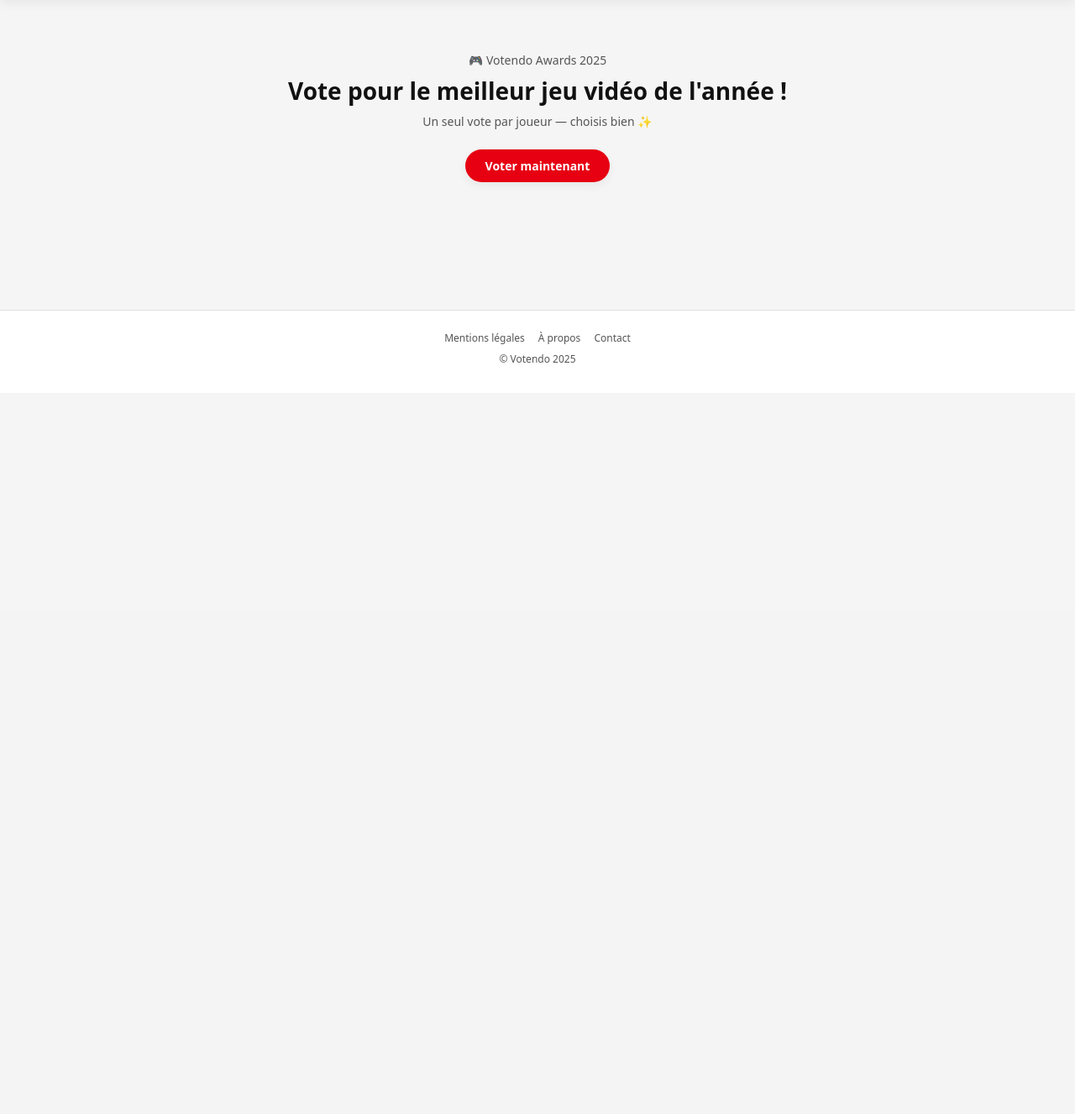
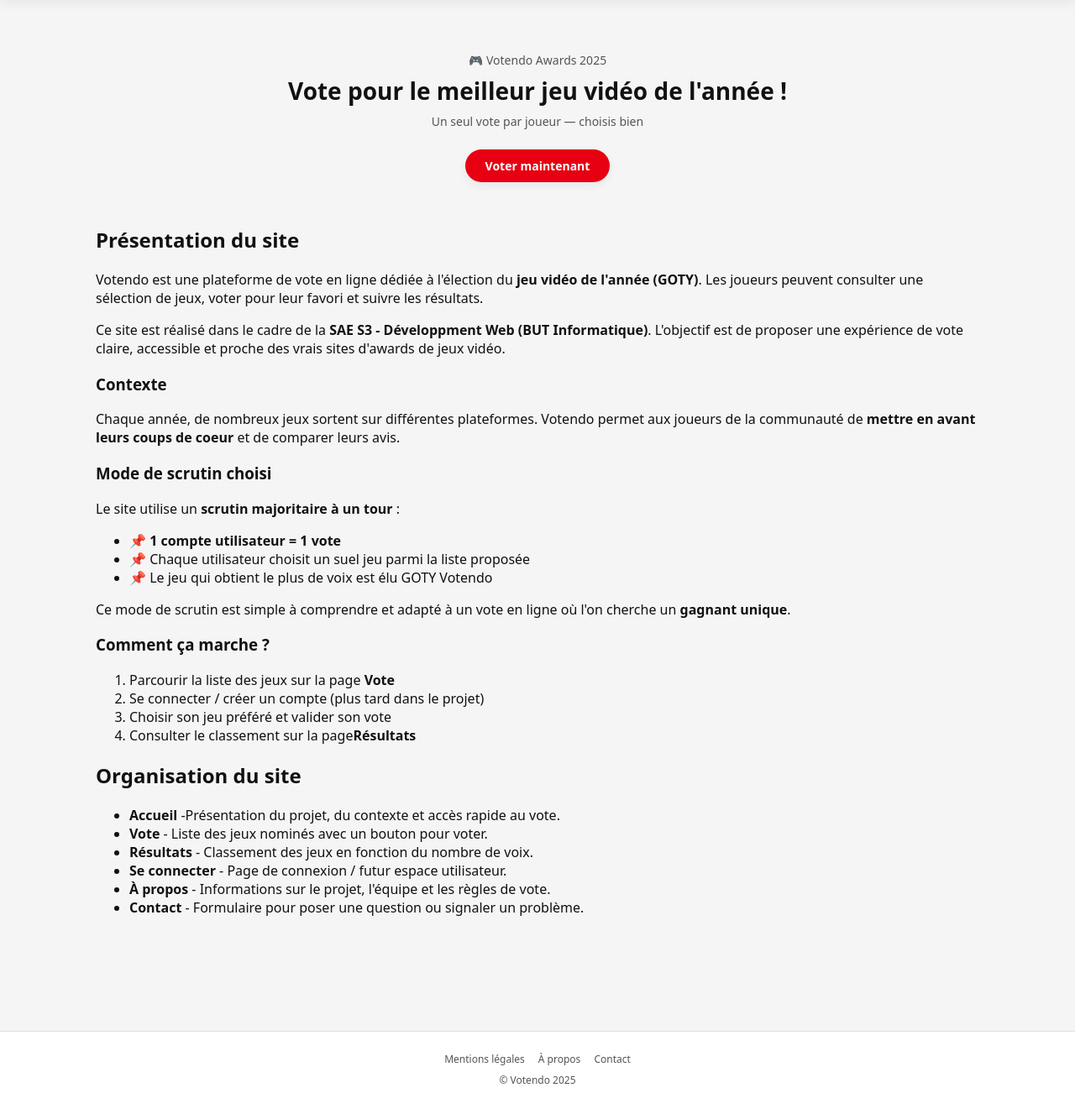
Before and after one commit to TimotheBelcour/Votendo, a PHP site: page / in a window 1280 px wide. Shown: the part 73-1400 px from the top of the page at 84% size. Before the commit the page ends 505 px from the top, so only its background shows below. Run offline with PHP 8.4, Linux system fonts and the light colour scheme.

Commit message:
Ajout de la présentation du site, du contexte, du mode de scrutin et de l'arborescence sur la page d'accueil

```diff
--- a/index.php
+++ b/index.php
@@ -5,13 +5,93 @@
     <div class="container hero__content">
       <p class="hero__eyebrow">🎮 Votendo Awards 2025</p>
       <h1 class="hero__title">Vote pour le meilleur jeu vidéo de l'année !</h1>
-      <p class="hero__subtitle">Un seul vote par joueur — choisis bien ✨</p>
-
+      <p class="hero__subtitle">Un seul vote par joueur — choisis bien</p>
       <a href="vote.php" class="btn btn--primary">Voter maintenant</a>
     </div>
   </section>
+  <!-- 1. Présentation du site / contexte -->
+  <section class="intro">
+    <div class ="container intro__content">
+      <h2 class ="section-title">Présentation du site</h2>
+      <p>
+        Votendo est une plateforme de vote en ligne dédiée à l'élection du
+        <strong>jeu vidéo de l'année (GOTY)</strong>. Les joueurs peuvent consulter
+        une sélection de jeux, voter pour leur favori et suivre les résultats.
+      </p>
+      <p>
+        Ce site est réalisé dans le cadre de la <strong>SAE S3 - Développment Web
+        (BUT Informatique)</strong>. L'objectif est de proposer une expérience
+        de vote claire, accessible et proche des vrais sites d'awards de jeux vidéo.
+      </p>
+    </div>
+  </section>
+  <!-- 2. Contexte & mode de scrutin -->
+  <section class="intro intro--grid">
+    <div class="container intro__grid">
+      <div class ="intro__block">
+        <h3>Contexte</h3>
+        <p>
+          Chaque année, de nombreux jeux sortent sur différentes plateformes.
+          Votendo permet aux joueurs de la communauté de
+          <strong>mettre en avant leurs coups de coeur</strong> et de
+          comparer leurs avis.
+        </p>
+    </div>
+    <div class="intro__block">
+      <h3>Mode de scrutin choisi</h3>
+      <p>
+        Le site utilise un <strong>scrutin majoritaire à un tour </strong>:
+      </p>
+      <ul class ="intro__list">
+        <li>📌 <strong>1 compte utilisateur = 1 vote</strong></li>
+        <li>📌 Chaque utilisateur choisit un suel jeu parmi la liste proposée</li>
+        <li>📌 Le jeu qui obtient le plus de voix est élu GOTY Votendo</li>
+      </ul>
+      <p>
+        Ce mode de scrutin est simple à comprendre et adapté à un vote en ligne
+        où l'on cherche un <strong>gagnant unique</strong>.
+      </p>
+    </div>
 
-  <!-- plus tard : section avec la liste de jeux -->
+    <div class="intro__block">
+      <h3>Comment ça marche ?</h3>
+      <ol class="intro__steps">
+        <li>Parcourir la liste des jeux sur la page <strong>Vote</strong></li>
+        <li>Se connecter / créer un compte (plus tard dans le projet)</li>
+        <li>Choisir son jeu préféré et valider son vote</li>
+        <li>Consulter le classement sur la page<strong>Résultats</strong></li>
+      </ol>
+    </div>
+  </div>
+  </section>
+
+  <!-- 3. Arborescence du site (vue "fonctionnelle" pour l'utilisateur) -->
+  <section class="site-map">
+    <div class ="container site-map__content">
+      <h2 class="section-title">Organisation du site</h2>
+
+      <ul class="site-map__list">
+        <li>
+          <strong>Accueil</strong> -Présentation du projet, du contexte et accès rapide au vote.
+        </li>
+        <li>
+          <strong>Vote</strong> - Liste des jeux nominés avec un bouton pour voter.
+        </li>
+        <li>
+          <strong>Résultats</strong> - Classement des jeux en fonction du nombre de voix.
+        </li>
+        <li>
+          <strong>Se connecter</strong> - Page de connexion / futur espace utilisateur.
+        </li>
+        <li>
+          <strong>À propos</strong> - Informations sur le projet, l'équipe et les règles de vote.
+        </li>
+        <li>
+          <strong>Contact</strong> - Formulaire pour poser une question ou signaler un problème.
+        </li>
+      </ul>
+    </div>
+  </section>
 </main>
 
 <?php include 'includes/footer.php'; ?>
```
